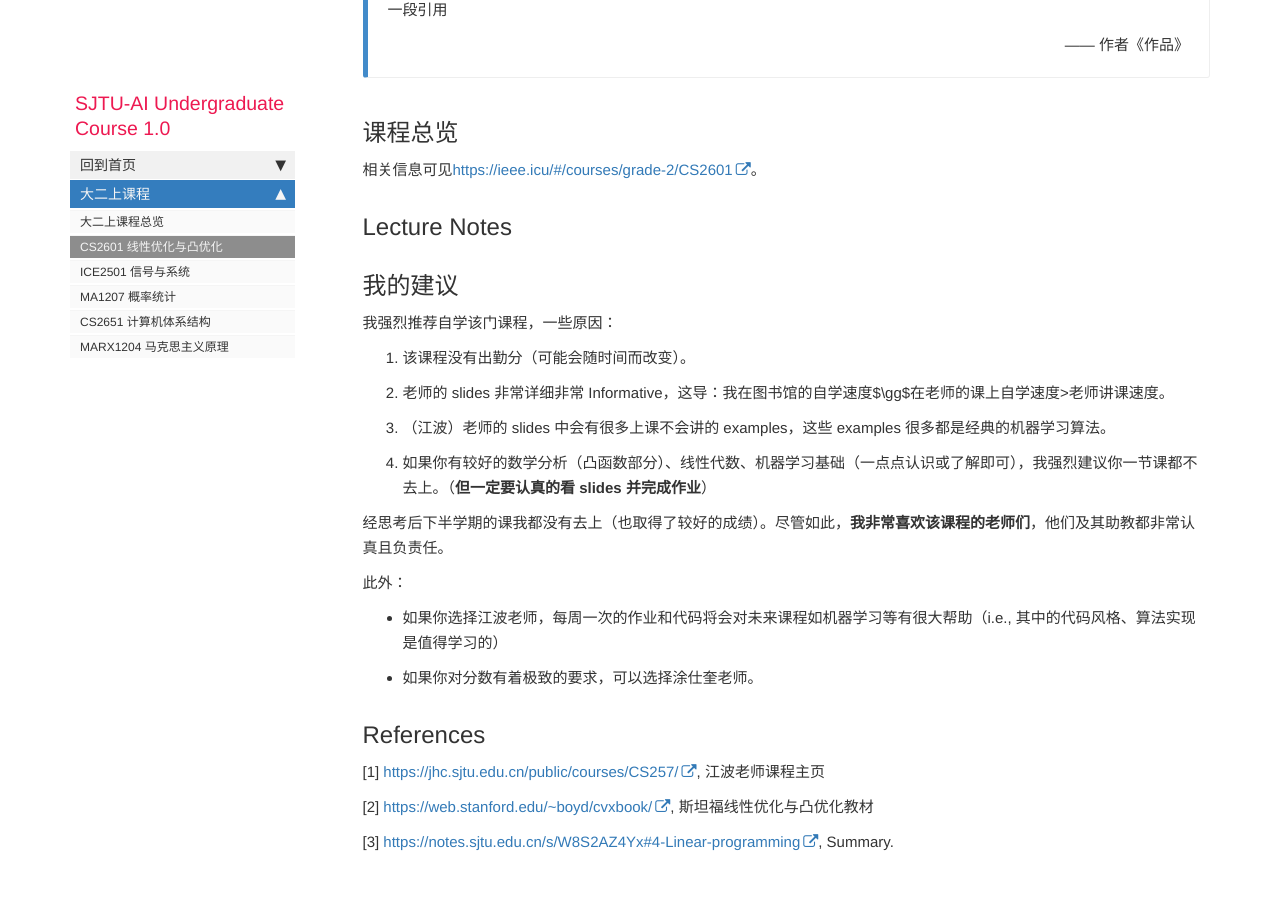
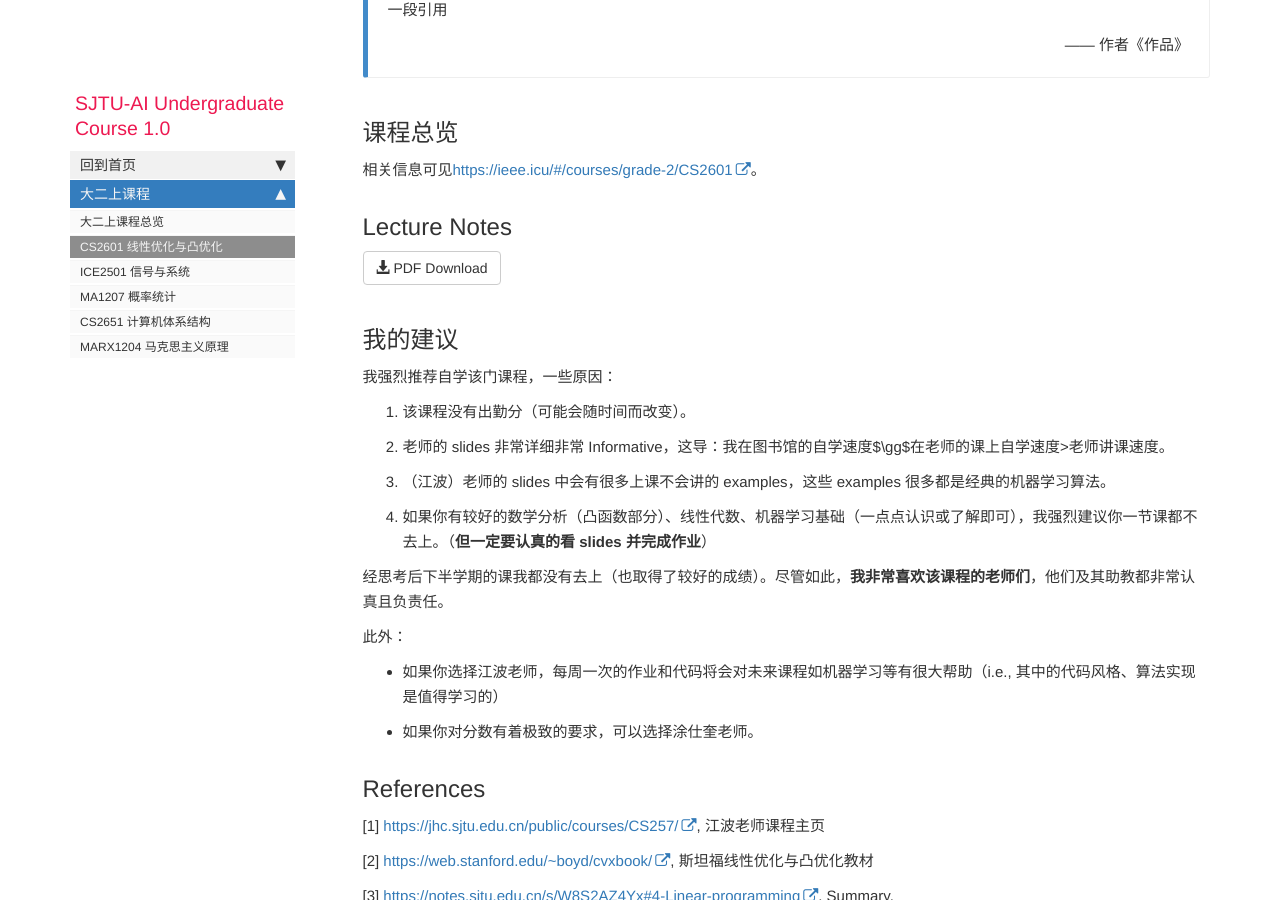
Before and after one commit to aisjtu/aisjtu.github.io, a Jekyll site: the page built from docs/pages/21/21_CS2601.md, in a window 1280 px wide and 900 px high, scrolled down 414 px. Built offline with Jekyll 4.4.1, drawn with Linux system fonts in a browser that asks for light colours; comment, search, counter and statistics services are not loaded.

Commit message:
Update 21_CS2601.md

```diff
--- a/docs/pages/21/21_CS2601.md
+++ b/docs/pages/21/21_CS2601.md
@@ -15,7 +15,7 @@ permalink: 21_CS2601.html
 
 ## Lecture Notes
 
-
+<a target="\_blank" class="noCrossRef" href="{{ "https://github.com/anyeZHY/ai-sjtu.github.io/raw/gh-pages/Resource/21/CS2601线性优化与凸优化/线性优化凸优化.pdf"}}"><button type="button" class="btn btn-default" aria-label="Left Align"><span class="glyphicon glyphicon-download-alt" aria-hidden="true"></span> PDF Download</button></a>
 
 ## 我的建议
 
```
